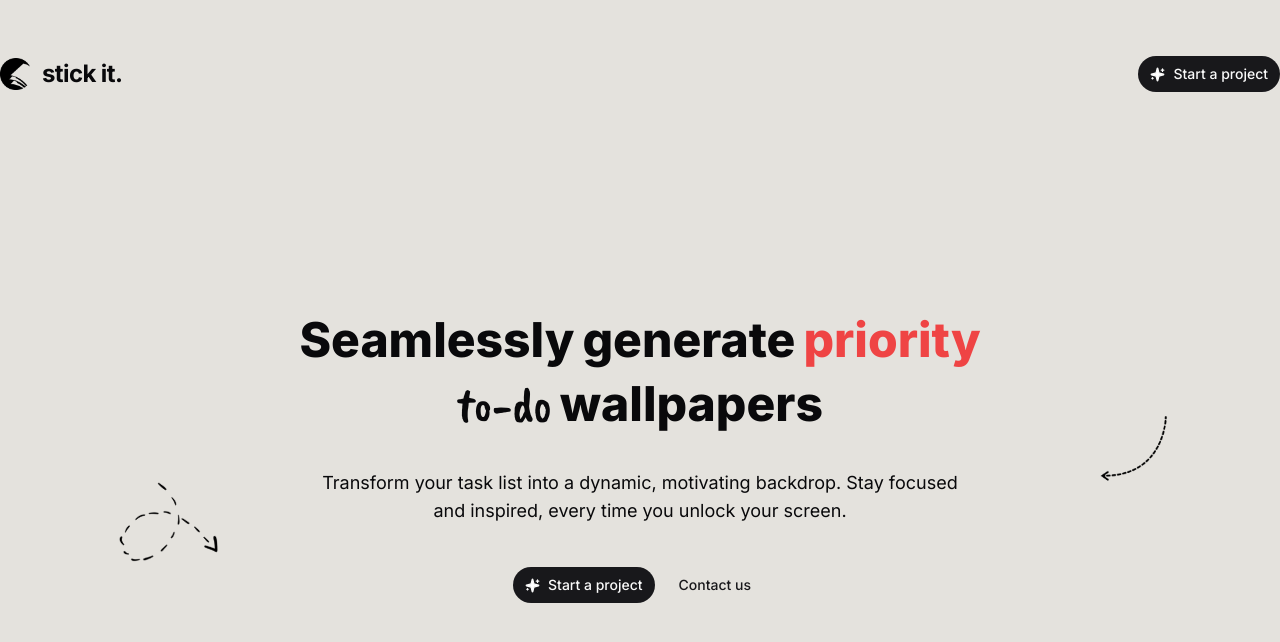
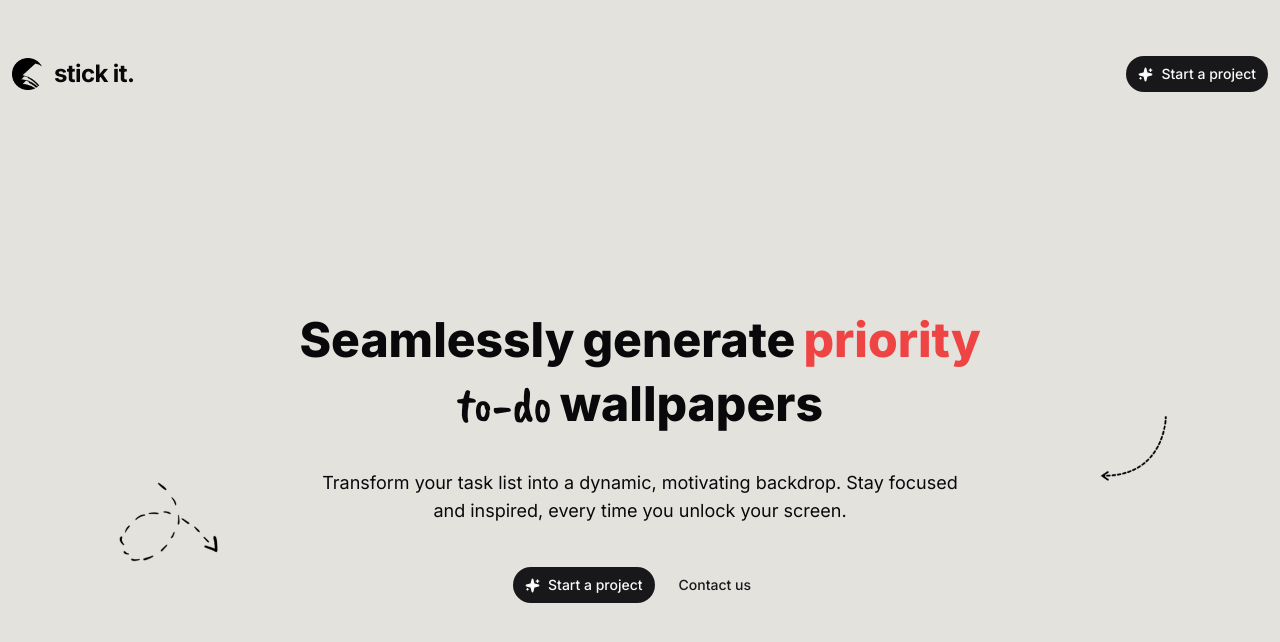
Before and after one commit to aviralj02/stick_it, a Next.js app: page / in a window 1280 px wide. Shown: the top 642 px of the page. Built offline with nearby package versions, Linux system fonts and the light colour scheme.

Commit message:
fix: :ambulance: fix nav margin

```diff
--- a/components/Header.tsx
+++ b/components/Header.tsx
@@ -26,9 +26,10 @@ const Header = (props: Props) => {
   });
 
   return (
+    <div className="sticky top-12 mx-3 z-30">
       <motion.div
         className={cn(
-        `flex max-w-screen-xl mx-auto sticky top-12 justify-between items-center my-12 py-2 transition-all z-30`,
+          `flex max-w-screen-xl mx-auto justify-between items-center my-12 py-2 transition-all`,
           navStyle
         )}
         transition={{
@@ -56,6 +57,7 @@ const Header = (props: Props) => {
           </Button>
         </div>
       </motion.div>
+    </div>
   );
 };
 
```
Lines whose indentation alone changed are shown as unchanged.
